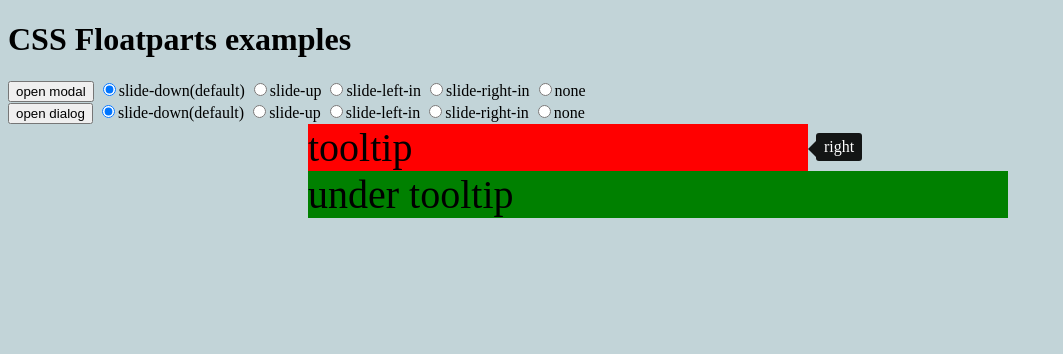
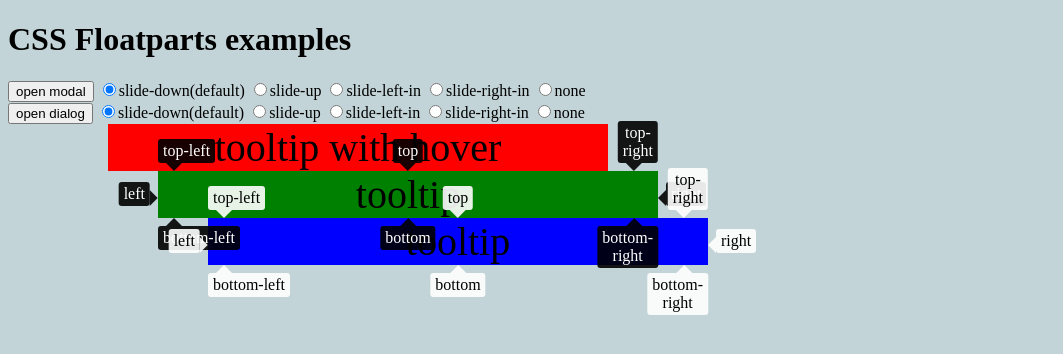
Before and after one commit to nabeix/css-floatparts, a website: page examples/index.html in a window 1280 px wide. Shown: the whole page, without its empty margins (0-1063 px from the left). Drawn offline with Linux system fonts and the light colour scheme.

Commit message:
update tooltip example and fix modal bug

```diff
--- a/examples/index.html
+++ b/examples/index.html
@@ -8,15 +8,11 @@
          body {
              background-color: #c2d4d8;
          }
-         .example-text {
-             width: 1020x;
-         }
          .text-center {
              text-align: center;
          }
          #tooltip-test span {
-             //width: 100px;
-             font-size: 16px;
+             //font-size: 16px;
          }
         </style>
         <script src="./jquery-2.1.4.min.js"></script>
@@ -105,20 +101,37 @@
             <label><input type="radio" name="dialog-animation" value="slide-right-in">slide-right-in</label>
             <label><input type="radio" name="dialog-animation" value="none">none</label>
         </div>
-        <div style="margin-left: 300px;">
-            <div id="tooltip-test" class="flp-tooltip-holder" style="background-color: red; font-size: 40px; width: 500px;">tooltip
-                <span class="flp-tooltip-right flp-show">right</span>
-                <span class="flp-tooltip-top flp-enable-hover flp-inverse">top</span>
+        <div id="my-tooltip">
+        </div>
+        <div class="flp-tooltip-holder" style="margin-left: 100px; background-color: red; font-size: 40px; width: 500px; text-align: center;">tooltip with hover
+            <span class="flp-tooltip-right flp-enable-hover">right</span>
+            <span class="flp-tooltip-top flp-enable-hover">top</span>
             <span class="flp-tooltip-top-left flp-enable-hover">top-left</span>
             <span class="flp-tooltip-top-right flp-enable-hover">top-right</span>
             <span class="flp-tooltip-bottom flp-enable-hover">bottom</span>
             <span class="flp-tooltip-bottom-left flp-enable-hover">bottom-left</span>
-                <span class="flp-tooltip-bottom-right flp-inverse flp-enable-hover">bottom-right</span>
-                <span class="flp-tooltip-left">left</span>
+            <span class="flp-tooltip-bottom-right flp-enable-hover">bottom-right</span>
+            <span class="flp-tooltip-left flp-enable-hover">left</span>
         </div>
-            <div style="background-color: green; font-size: 40px; width: 700px; z-index:9999;">
-                under tooltip
+        <div class="flp-tooltip-holder" style="margin-left: 150px; background-color: green; font-size: 40px; width: 500px; text-align: center;">tooltip
+            <span class="flp-tooltip-right flp-show">right</span>
+            <span class="flp-tooltip-top flp-show">top</span>
+            <span class="flp-tooltip-top-left flp-show">top-left</span>
+            <span class="flp-tooltip-top-right flp-show">top-right</span>
+            <span class="flp-tooltip-bottom flp-show">bottom</span>
+            <span class="flp-tooltip-bottom-left flp-show">bottom-left</span>
+            <span class="flp-tooltip-bottom-right flp-show">bottom-right</span>
+            <span class="flp-tooltip-left flp-show">left</span>
         </div>
+        <div class="flp-tooltip-holder" style="margin-left: 200px; background-color: blue; font-size: 40px; width: 500px; text-align: center;">tooltip
+            <span class="flp-tooltip-right flp-inverse flp-show">right</span>
+            <span class="flp-tooltip-top flp-inverse flp-show">top</span>
+            <span class="flp-tooltip-top-left flp-inverse flp-show">top-left</span>
+            <span class="flp-tooltip-top-right flp-inverse flp-show">top-right</span>
+            <span class="flp-tooltip-bottom flp-inverse flp-show">bottom</span>
+            <span class="flp-tooltip-bottom-left flp-inverse flp-show">bottom-left</span>
+            <span class="flp-tooltip-bottom-right flp-inverse flp-show">bottom-right</span>
+            <span class="flp-tooltip-left flp-inverse flp-show">left</span>
         </div>
     </body>
 </html>
--- a/src/floatparts.scss
+++ b/src/floatparts.scss
@@ -22,7 +22,7 @@ $default-content-animation: animation-slide-down .4s ease .0s;
 
 $tooltip-padding-top-bottom: 5px;
 $tooltip-padding-left-right: 8px;
-$tooltip-padding: $tooltip-padding-top-bottom $tooltip-padding-left-right;
+$tooltip-padding: 3px 5px;
 $tooltip-offset-x: $tooltip-padding-left-right * 2;
 $tooltip-border-radius: 3px;
 $tooltip-arrow-height: 8px;
@@ -30,6 +30,7 @@ $tooltip-background: rgba(0, 0, 0, 0.9);
 $tooltip-color: #fff;
 $tooltip-inverse-background: rgba(255, 255, 255, 0.9);
 $tooltip-inverse-color: #000;
+$tooltip-font-size: 16px;
 
 // modal and dialog
 
@@ -146,6 +147,7 @@ $tooltip-inverse-color: #000;
   &.flp-show .content {
     animation: $default-content-animation;
     animation-fill-mode: forwards;
+    opacity: 1;
   }
 }
 
@@ -225,6 +227,8 @@ $tooltip-inverse-color: #000;
   border-radius: $tooltip-border-radius;
   background-color: $tooltip-background;
   color: $tooltip-color;
+  font-size: 16px;
+  z-index: 9998;
   top: 0px;
   left: 0px;
 
```
Also changed, not shown: build/floatparts.css. Lines whose indentation alone changed are shown as unchanged.
